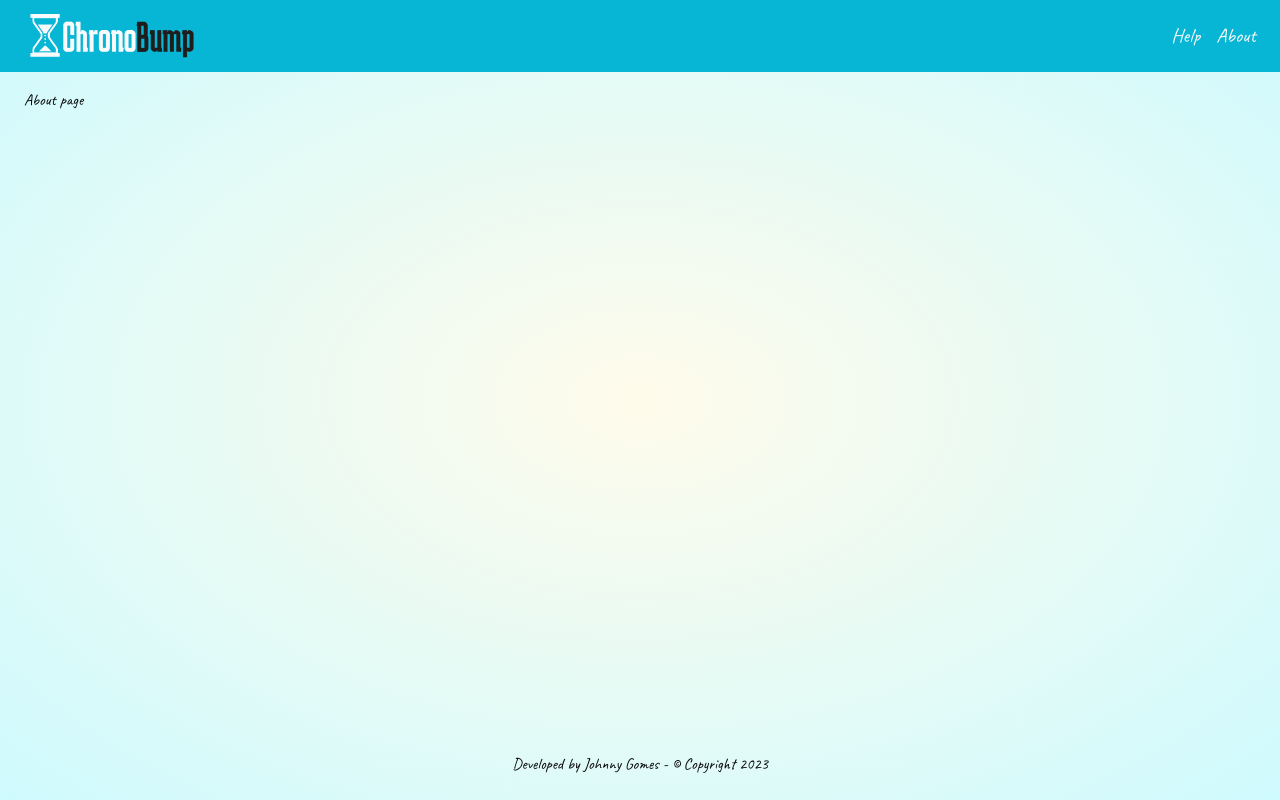
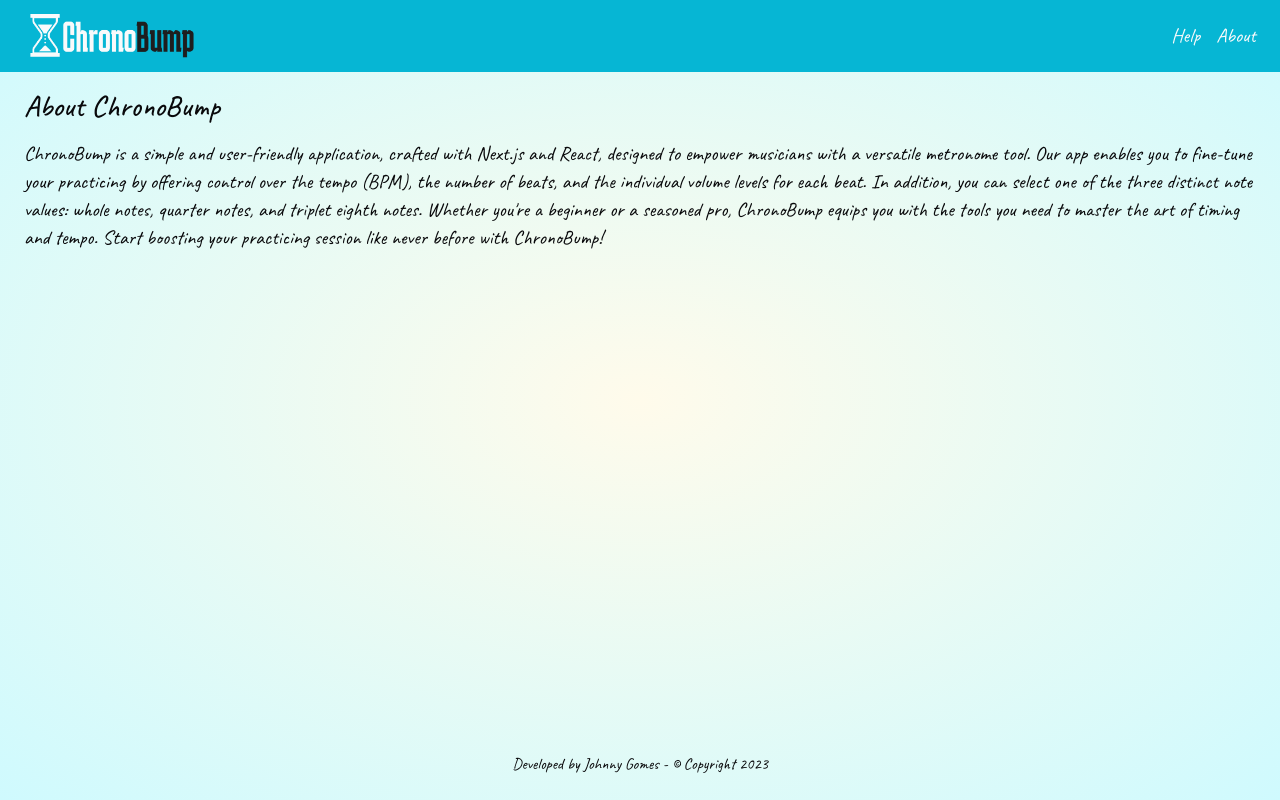
Before and after one commit to johnnysn/chrono-bump, a Next.js app: page /about in a window 1280 px wide. Built offline with nearby package versions, Linux system fonts and the light colour scheme.

Commit message:
feat: Add content to the about page

```diff
--- a/src/app/Header.tsx
+++ b/src/app/Header.tsx
@@ -6,7 +6,9 @@ export default function Header() {
     <header className="flex justify-center bg-cyan-500 text-gray-50">
       <nav className="max-w-screen-xl w-full px-2 md:px-6 flex items-center justify-between">
         <Link href={"/"}>
-          <Image src={"/logo.png"} width={177} height={44} priority={true} alt="Chrono Bump" />
+          <h1>
+            <Image src={"/logo.png"} width={177} height={44} priority={true} alt="Chrono Bump" />
+          </h1>
         </Link>
 
         <ul className="text-xl flex gap-4">
--- a/src/app/about/page.tsx
+++ b/src/app/about/page.tsx
@@ -1,3 +1,17 @@
 export default function Page() {
-  return <div>About page</div>;
+  return (
+    <div>
+      <h2 className="text-3xl font-medium mb-4">About ChronoBump</h2>
+
+      <p className="text-xl">
+        ChronoBump is a simple and user-friendly application, crafted with Next.js and React, designed to
+        empower musicians with a versatile metronome tool. Our app enables you to fine-tune your practicing by
+        offering control over the tempo (BPM), the number of beats, and the individual volume levels for each
+        beat. In addition, you can select one of the three distinct note values: whole notes, quarter notes, and
+        triplet eighth notes. Whether you're a beginner or a seasoned pro, ChronoBump equips you with the tools
+        you need to master the art of timing and tempo. Start boosting your practicing session like never before
+        with ChronoBump!
+      </p>
+    </div>
+  );
 }
--- a/src/app/help/page.tsx
+++ b/src/app/help/page.tsx
@@ -1,3 +1,7 @@
 export default function Page() {
-  return <div>Help page</div>;
+  return (
+    <div>
+      <p className="text-xl">This page is still under construction...</p>
+    </div>
+  );
 }
--- a/src/app/page.tsx
+++ b/src/app/page.tsx
@@ -19,26 +19,23 @@ export default function Home() {
     setIsPlaying((curr) => !curr);
   };
 
-  const noteChangedHandler = (note: NoteValue) => {
+  const noteChangedHandler = (noteValue: NoteValue) =>
     setConfig((curr) => ({
       ...curr,
-      noteValue: note,
+      noteValue,
     }));
-  };
 
-  const tempoChangedHandler = (tempo: number) => {
+  const tempoChangedHandler = (tempo: number) =>
     setConfig((curr) => ({
       ...curr,
       tempo,
     }));
-  };
 
-  const beatCountChangedHandler = (beatCount: number) => {
+  const beatCountChangedHandler = (beatCount: number) =>
     setConfig((curr) => ({
       ...curr,
-      beatCount: beatCount as 1 | 2 | 3 | 4 | 5 | 6 | 7,
+      beatCount,
     }));
-  };
 
   return (
     <div className="mt-2 flex flex-col gap-7 items-center">
--- a/src/components/BeatCountSelector.tsx
+++ b/src/components/BeatCountSelector.tsx
@@ -1,5 +1,4 @@
 "use client";
-
 import { useState } from "react";
 import IncDec from "./IncDec";
 
--- a/src/types/metronome-config.ts
+++ b/src/types/metronome-config.ts
@@ -1,7 +1,7 @@
 import NoteValue from "./note-value";
 
 export default interface MetronomeConfig {
-  beatCount: 1 | 2 | 3 | 4 | 5 | 6 | 7;
+  beatCount: number;
   tempo: number;
   noteValue: NoteValue;
   synthetic?: boolean;
```
